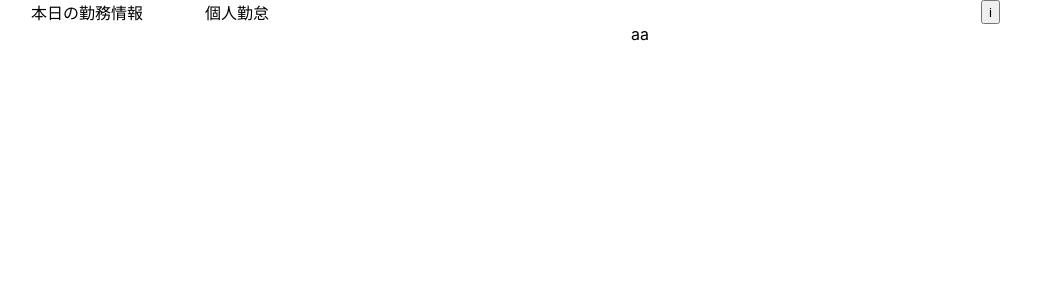
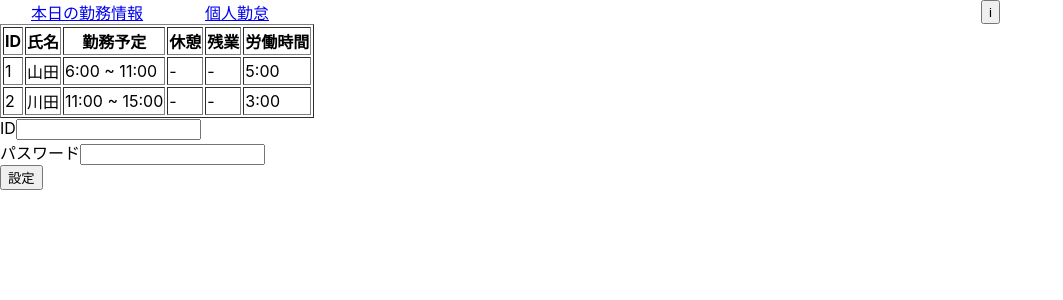
Before and after one commit to mommom111/freee_-, a React (Create React App) app in the folder front/: page / in a window 1280 px wide. Shown: the top 300 px of the page, without its empty margins (0-1063 px from the left). Built offline with nearby package versions, Linux system fonts and the light colour scheme.

Commit message:
Worklogにフォームの作成

```diff
--- a/front/package.json
+++ b/front/package.json
@@ -6,8 +6,10 @@
     "@testing-library/jest-dom": "^5.16.5",
     "@testing-library/react": "^13.4.0",
     "@testing-library/user-event": "^13.5.0",
+    "axios": "^1.3.5",
     "react": "^18.2.0",
     "react-dom": "^18.2.0",
+    "react-router-dom": "^6.10.0",
     "react-scripts": "5.0.1",
     "web-vitals": "^2.1.4"
   },
--- /dev/null
+++ b/front/src/Attendance_management.js
@@ -0,0 +1,38 @@
+import React from 'react'
+
+function attendance_management() {
+  return (
+    <div>
+      <table border='1'>
+        <tbody>
+          <tr>
+            <th>ID</th>
+            <th>氏名</th>
+            <th>勤務予定</th>
+            <th>休憩</th>
+            <th>残業</th>
+            <th>労働時間</th>
+          </tr>
+          <tr>
+            <td>1</td>
+            <td>山田</td>
+            <td>6:00 ~ 11:00</td>
+            <td>-</td>
+            <td>-</td>
+            <td>5:00</td>
+          </tr>
+          <tr>
+            <td>2</td>
+            <td>川田</td>
+            <td>11:00 ~ 15:00</td>
+            <td>-</td>
+            <td>-</td>
+            <td>3:00</td>
+          </tr>
+        </tbody>
+      </table>
+    </div>
+  )
+}
+
+export default attendance_management
--- /dev/null
+++ b/front/src/Worklog.js
@@ -0,0 +1,86 @@
+import React from 'react'
+import { useState } from 'react'
+import axios from 'axios';
+
+function Worklog() {
+
+  const [ID, setID] = useState('');
+  const [name, setName] = useState('');
+
+  const handleSubmit = (e) => {
+    e.preventDefault();
+    console.log({
+      ID,
+      name,
+    });
+    axios.post('/api/users', {ID: ID, name: name})
+    .then((response) => {
+      console.log(response);
+    })
+    .catch((error) => {
+      console.log(error);
+    });
+  };
+
+  const handleChangeID = (e) => {
+    setID(e.target.value);
+  };
+  const handleChangeName = (e) => {
+    setName(e.target.value);
+  };
+
+  return (
+    <div>
+      <table border='1'>
+        <tbody>
+          <tr>
+            <th>ID</th>
+            <th>氏名</th>
+            <th>勤務予定</th>
+            <th>休憩</th>
+            <th>残業</th>
+            <th>労働時間</th>
+          </tr>
+          <tr>
+            <td>1</td>
+            <td>山田</td>
+            <td>6:00 ~ 11:00</td>
+            <td>-</td>
+            <td>-</td>
+            <td>5:00</td>
+          </tr>
+          <tr>
+            <td>2</td>
+            <td>川田</td>
+            <td>11:00 ~ 15:00</td>
+            <td>-</td>
+            <td>-</td>
+            <td>3:00</td>
+          </tr>
+        </tbody>
+      </table>
+
+      <form onSubmit={handleSubmit}>
+        <div>
+          <label htmlFor="ID">ID</label>
+          <input id="ID" name="ID" value={ID} onChange={handleChangeID} />
+        </div>
+        <div>
+          <label htmlFor="name">パスワード</label>
+          <input
+            id="name"
+            name="name"
+            value={name}
+            onChange={handleChangeName}
+          />
+        </div>
+        <div>
+          <button type="submit">設定</button>
+        </div>
+      </form>
+
+    </div>
+  )
+}
+
+export default Worklog
--- a/front/src/header.js
+++ b/front/src/header.js
@@ -1,15 +1,30 @@
-import React from 'react'
+import React from 'react';
 import './App.css';
+import { BrowserRouter, Link, Route, Routes } from "react-router-dom";
+
+import Worklog from "./Worklog.js";
+import Attendance_management from "./Attendance_management.js";
 
 function header() {
   return (
-    <div className='Header'>
-      <div className='header-container'>
-        <div>本日の勤務情報</div>
-        <div>個人勤怠</div>
+    <BrowserRouter>
+
+      <div className='Header'>
+        <div className='header-container'>
+          <Link to='/'>本日の勤務情報</Link>
+          <Link to='/attendance'>個人勤怠</Link>
+        </div>
+        <button>i</button>
       </div>
-      <button>i</button>
-    </div>
+
+      <Routes>
+
+      <Route path='/' element={<Worklog />} />
+      <Route path='/attendance' element=<Attendance_management /> />
+
+      </Routes>
+
+    </BrowserRouter>
   )
 }
 
--- a/front/src/index.js
+++ b/front/src/index.js
@@ -8,6 +8,5 @@ const root = ReactDOM.createRoot(document.getElementById('root'));
 root.render(
   <React.StrictMode>
     <Header />
-    <App />
   </React.StrictMode>
 );
```
Also changed, not shown: 1 other file (tests, documents, lock files or other folders).
